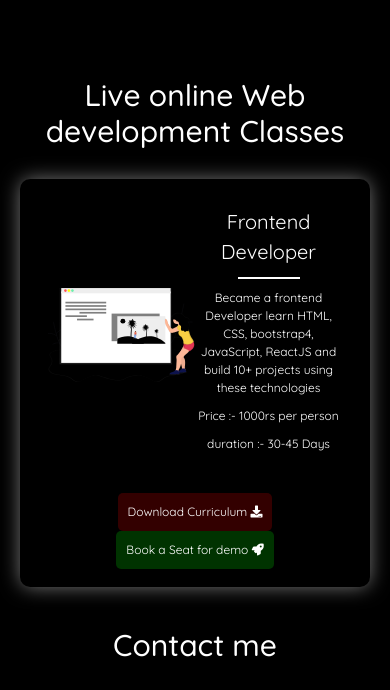
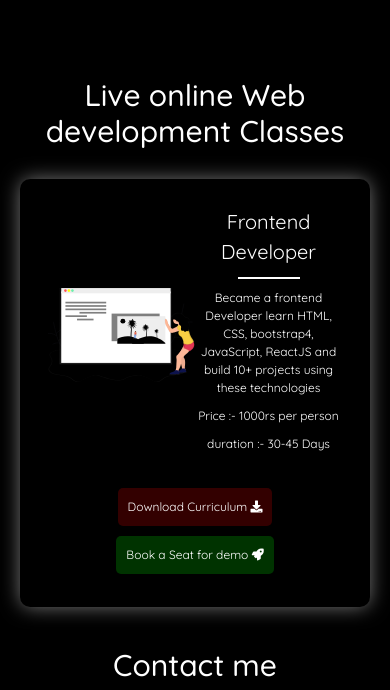
Before and after one commit to MohitChachra/chachramohit.github.io, a plain HTML site: page index.html in a window 390 px wide. Shown: the part 1582-2272 px from the top of the page. Drawn offline with nearby package versions, Linux system fonts and the light colour scheme.

Commit message:
Update style.css

```diff
--- a/css/style.css
+++ b/css/style.css
@@ -443,8 +443,10 @@ hr{
 
 @media (max-width:729px) {
     .buttons {
-        flex-direction:column;
-        margin:10px;
+      flex-direction:column;
+    }
+    .action__btn {
+      margin:5px;
     }
 }
 
```
